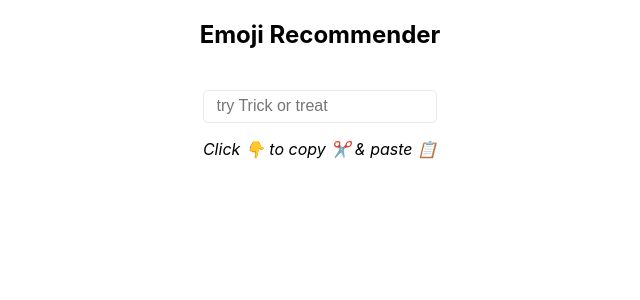
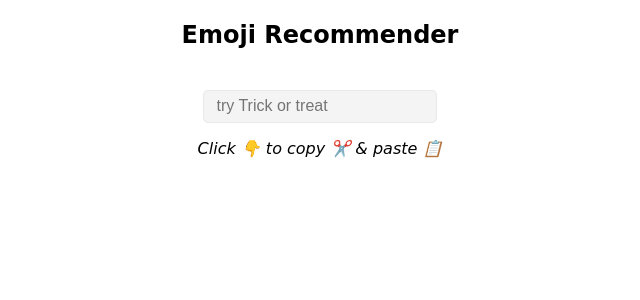
Before and after one commit to RensDimmendaal/emoji-recommender, a Python web app: template new-app/app/templates/index.html in a window 1280 px wide. Shown: the top 300 px of the page, without its empty margins (320-960 px from the left). Run offline with Jinja, Linux system fonts and the light colour scheme; the template is opened without the code that fills it, so the values that code supplies are empty; some libraries are stand-ins or nearby versions.

Commit message:
Update font

```diff
--- a/new-app/app/static/mvp.css
+++ b/new-app/app/static/mvp.css
@@ -1,4 +1,5 @@
 /* MVP.css v1.8 - https://github.com/andybrewer/mvp */
+
 
 :root {
     --active-brightness: 0.85;
@@ -15,7 +16,7 @@
     --color-table: #118bee;
     --color-text: #000;
     --color-text-secondary: #999;
-    --font-family: -apple-system, BlinkMacSystemFont, "Segoe UI", Roboto, Oxygen-Sans, Ubuntu, Cantarell, "Helvetica Neue", sans-serif;
+    --font-family: 'Patua One', cursive;
     --hover-brightness: 1.2;
     --justify-important: center;
     --justify-normal: left;
@@ -387,6 +388,7 @@ textarea {
     display: block;
     font-size: inherit;
     max-width: var(--width-card-wide);
+    background-color: #f4f4f4;
 }
 
 input[type="checkbox"],
```
